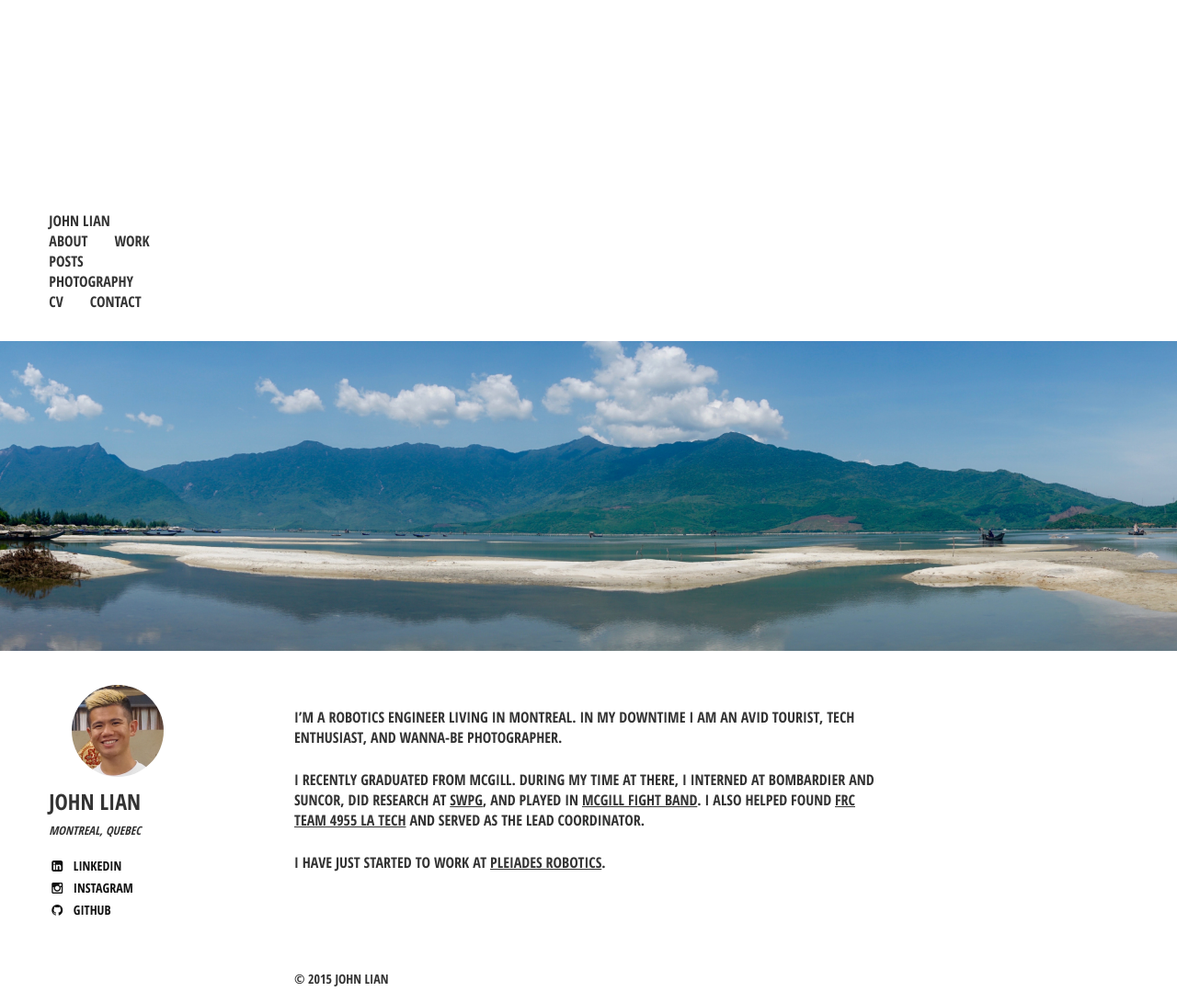
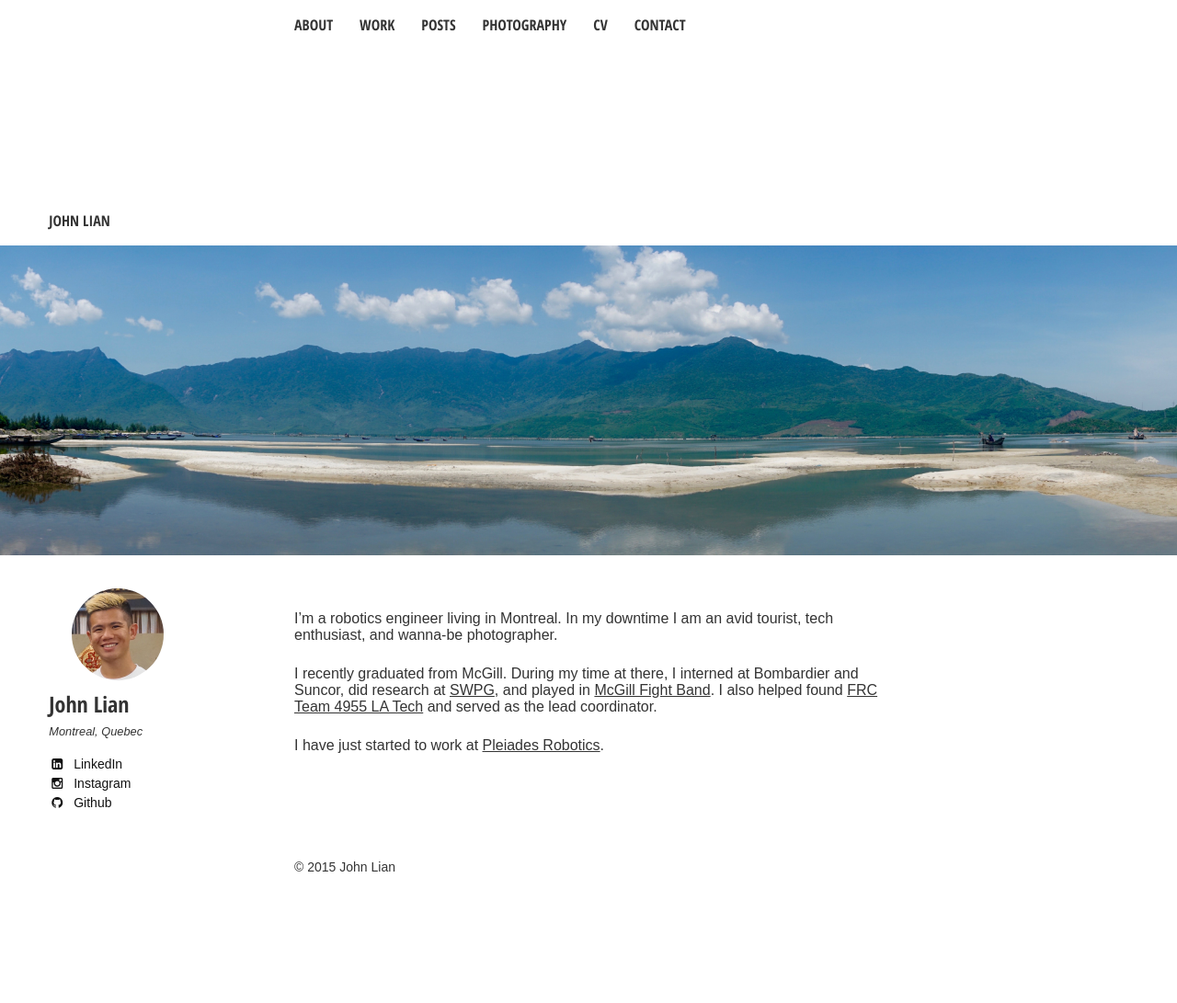
Before and after one commit to ssoRL/ssorl.github.io, a Jekyll site: the page built from index.md, in a window 1280 px wide. Shown: the whole page at 92% size. Built offline with Jekyll 4.4.1, drawn with Linux system fonts in a browser that asks for light colours; nearby versions of some CDN libraries; some web fonts are replaced; after the commit the page ends 968 px from its top, so only the background shows below that.

Commit message:
Try again maybe I should build locally

```diff
--- a/_includes/_navigation.html
+++ b/_includes/_navigation.html
@@ -1,7 +1,7 @@
 <div class="navigation-wrapper">
 	<div class="site-name">
 		<div style="height:auto">
-			<div class="bg-svg">
+			<div class="bg-svg"></div>
 		</div>
 		<a href="{{ site.url }}/"> {{ site.title }}</a>
 	</div><!-- /.site-name -->
```
